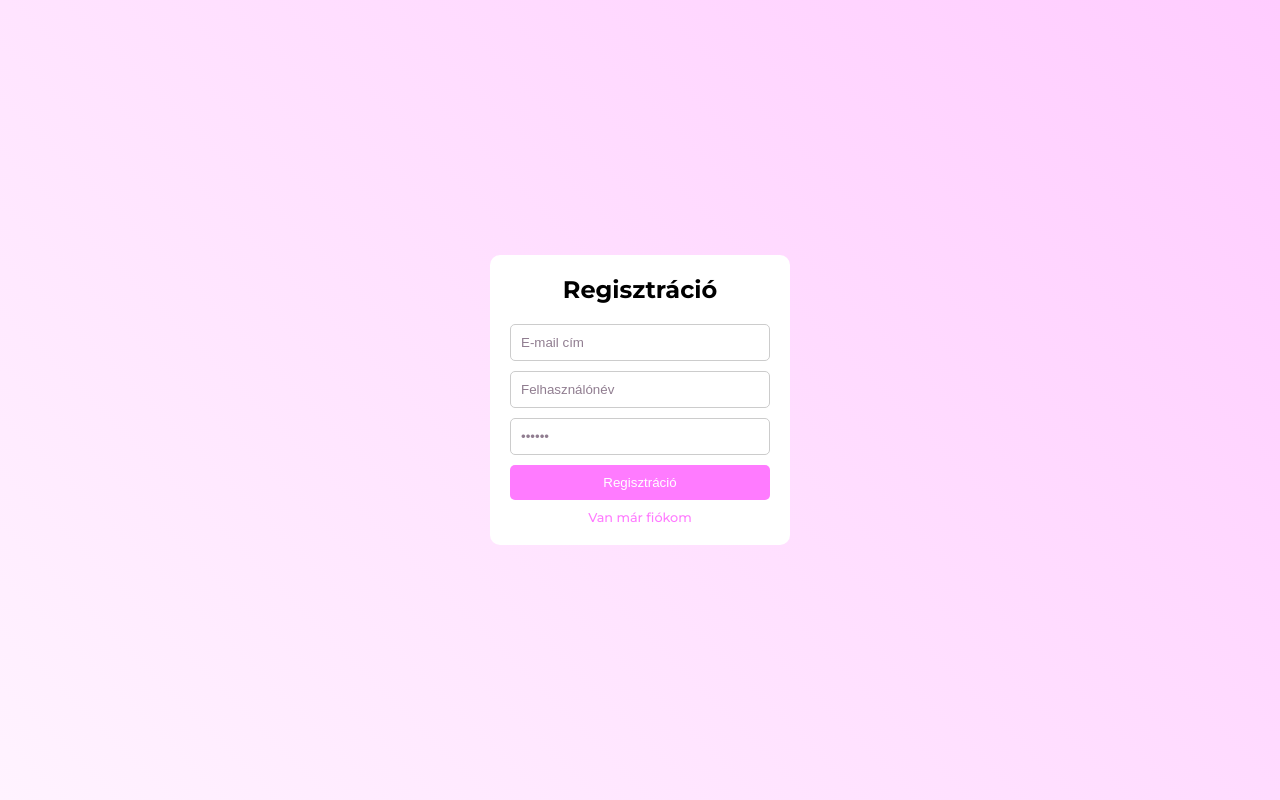
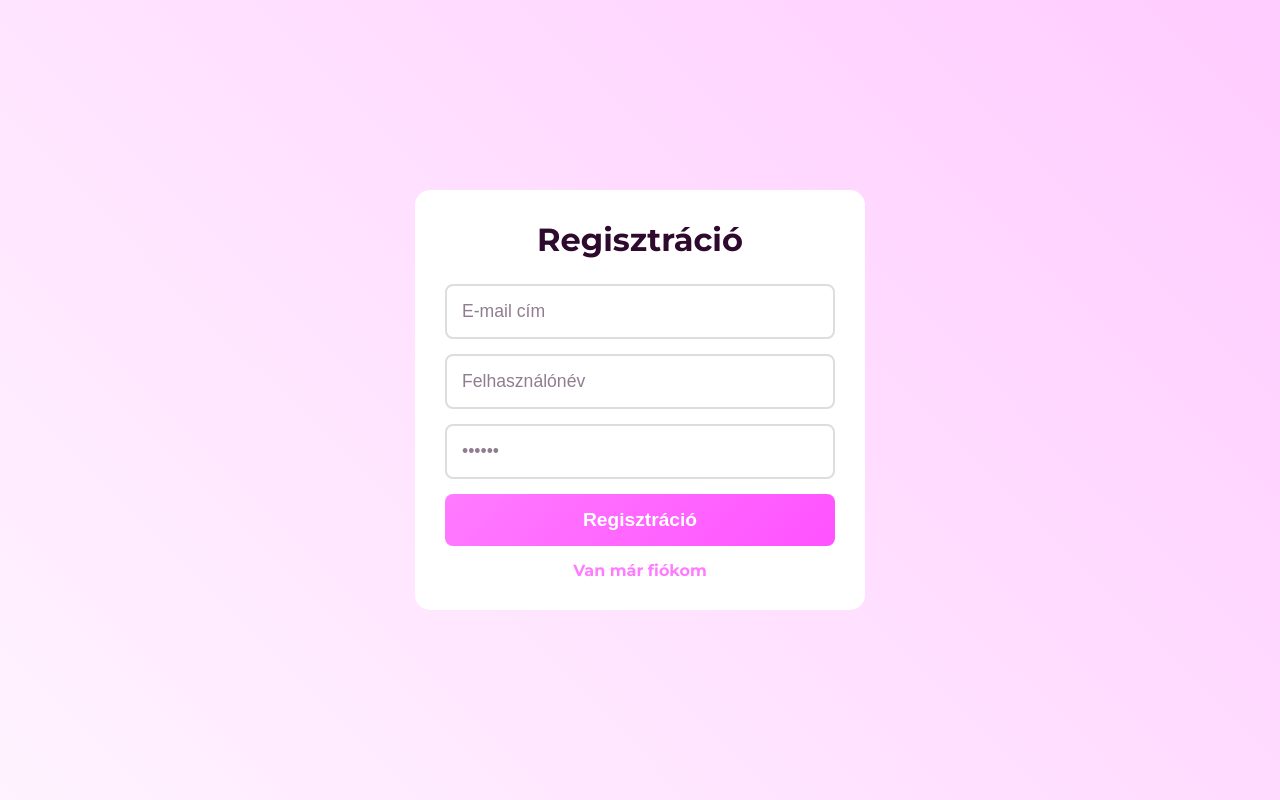
Before and after one commit to kriszsuli/szf1-php, a PHP site: page /register.php in a window 1280 px wide. Run offline with PHP 8.4, Linux system fonts and the light colour scheme.

Commit message:
spit on that thang

```diff
--- a/20250305-hf/database.php
+++ b/20250305-hf/database.php
@@ -6,6 +6,9 @@ $db_config = [
     'password' => '',
     'database' => '0305db'
 ];
+
+// alapfeltételek: legyen egy 0305db nevű adatbázis
+//                 ennyi igazából, table-t megcsinálja magától
 
 $conn = new mysqli($db_config['host'], $db_config['username'], $db_config['password'], $db_config['database']);
 
--- a/20250305-hf/login.php
+++ b/20250305-hf/login.php
@@ -39,7 +39,7 @@ if (isset($_GET['success']) && $_GET['success'] == 1) {
     <meta charset="UTF-8">
     <meta name="viewport" content="width=device-width, initial-scale=1.0">
     <title>Bejelentkezés</title>
-    <link rel="stylesheet" href="style.css">
+    <link rel="stylesheet" href="static/css/style.css">
 </head>
 <body>
     <form action="login.php" method="post">
--- a/20250305-hf/register.php
+++ b/20250305-hf/register.php
@@ -43,7 +43,7 @@ if ($_SERVER['REQUEST_METHOD'] === 'POST') {
     <meta charset="UTF-8">
     <meta name="viewport" content="width=device-width, initial-scale=1.0">
     <title>Regisztráció</title>
-    <link rel="stylesheet" href="style.css">
+    <link rel="stylesheet" href="static/css/style.css">
 </head>
 <body>
     <form action="register.php" method="post">
--- /dev/null
+++ b/20250305-hf/static/css/style.css
@@ -0,0 +1,164 @@
+@import url('https://fonts.googleapis.com/css2?family=Montserrat:wght@500;700&display=swap');
+
+* {
+    margin: 0;
+    padding: 0;
+    box-sizing: border-box;
+}
+
+body {
+    font-family: 'Montserrat', sans-serif;
+    display: flex;
+    justify-content: center;
+    align-items: center;
+    height: 100vh;
+    background: linear-gradient(45deg, #fff3ff 0%, #ffccff 100%);
+    padding: 20px;
+}
+
+form {
+    background: white;
+    padding: 30px;
+    border-radius: 15px;
+    width: 450px;
+    text-align: center;
+}
+
+h1 {
+    margin-bottom: 25px;
+    font-size: 2em;
+    color: #2e0b2e;
+}
+
+input[type="text"],
+input[type="email"],
+input[type="password"] {
+    width: 100%;
+    padding: 15px;
+    margin-bottom: 15px;
+    border: 2px solid #ddd;
+    border-radius: 8px;
+    font-size: 1.1em;
+    transition: border-color 0.1s ease-in-out, box-shadow 0.15s ease-in-out;
+}
+
+input[type="text"]:focus,
+input[type="email"]:focus,
+input[type="password"]:focus {
+    border-color: #ff7bff;
+    box-shadow: 0px 0px 8px rgba(255, 123, 255, 0.5);
+    outline: none;
+}
+
+::-webkit-input-placeholder {
+    color: #2e0b2e88;
+    font-size: 1em;
+}
+
+.response {
+    margin-bottom: 25px;
+    font-size: 1em;
+    font-weight: bold;
+}
+
+.error {
+    color: #f33;
+}
+
+.success {
+    color: #484;
+}
+
+a {
+    display: block;
+    margin-top: 15px;
+    text-decoration: none;
+    color: #ff7bff;
+    font-size: 1em;
+    font-weight: bold;
+    transition: color 0.2s ease-in-out;
+}
+
+a:hover:not([class="button"]) {
+    text-decoration: underline;
+    color: #ff52ff;
+}
+
+input[type="submit"],
+.button {
+    width: 100%;
+    padding: 15px;
+    background: linear-gradient(135deg, #ff7bff, #ff52ff);
+    color: white;
+    border: none;
+    border-radius: 8px;
+    cursor: pointer;
+    font-size: 1.2em;
+    font-weight: bold;
+    transition: all 0.15s ease-in-out;
+}
+
+input[type="submit"]:hover,
+.button:hover {
+    border-color: #ff7bff;
+    box-shadow: 0px 0px 15px rgba(255, 123, 255, 0.5);
+}
+
+.button {
+    width: fit-content;
+    padding: 15px 25px;
+}
+
+.container {
+    display: flex;
+    flex-direction: column;
+    justify-content: center;
+    align-items: center;
+    text-align: center;
+}
+
+.gallery {
+    display: flex;
+    flex-wrap: wrap;
+    justify-content: center;
+    align-items: center;
+    width: 100%;
+    max-width: 900px;
+}
+
+.info {
+    font-size: 1.2em;
+}
+
+.info > span {
+    font-weight: bold;
+    color: #ff7bff;
+}
+
+.gallery-pic {
+    width: 120px;
+    height: 180px;
+    margin: 15px;
+    border: 6px solid white;
+    border-radius: 20px;
+    overflow: hidden;
+    opacity: 0.75;
+    object-fit: cover;
+    transition: opacity 0.2s ease-in-out, transform 0.2s ease-in-out;
+}
+
+.gallery-pic:hover {
+    opacity: 1;
+    transform: scale(1.05);
+}
+
+footer {
+    margin-top: 25px;
+    text-align: center;
+    display: flex;
+    justify-content: center;
+    align-items: center;
+    flex-direction: column;
+    font-size: 0.8em;
+    opacity: 0.8;
+}
--- a/20250305-hf/style.css
+++ /dev/null
@@ -1,137 +0,0 @@
-@import url('https://fonts.googleapis.com/css2?family=Montserrat:wght@500;700&display=swap');
-
-*{
-    margin: 0;
-    padding: 0;
-    box-sizing: border-box;
-}
-
-body {
-    font-family: 'Montserrat', sans-serif;
-    display: flex;
-    justify-content: center;
-    align-items: center;
-    height: 100vh;
-    background-image: linear-gradient(
-        45deg,
-        #fff3ff 0%,
-        #ffccff 100%
-    );
-}
-
-form {
-    background: white;
-    padding: 20px;
-    border-radius: 10px;
-    width: 300px;
-    text-align: center;
-}
-
-h1 {
-    margin-bottom: 20px;
-    font-size: 1.5em;
-}
-
-input[type="text"],
-input[type="email"],
-input[type="password"] {
-    width: 100%;
-    padding: 10px;
-    margin-bottom: 10px;
-    border: 1px solid #ccc;
-    border-radius: 5px;
-}
-
-::-webkit-input-placeholder {
-    color: #2e0b2e88;
-}
-
-.response {
-    margin-bottom: 20px;
-    font-size: .8em;
-}
-
-.error {
-    color: #f33;
-}
-
-.success {
-    color: #484;
-}
-
-/* login/register gomb */
-input[type="submit"] {
-    width: 100%;
-    padding: 10px;
-    background: #ff7bff;
-    color: white;
-    border: none;
-    border-radius: 5px;
-    cursor: pointer;
-}
-
-/* logout gomb (<a> link) */
-.button{
-    width: fit-content;
-    padding: 10px 20px;
-    background: #ff7bff;
-    color: white;
-    border: none;
-    border-radius: 5px;
-    cursor: pointer;
-    font-size: .65em;
-}
-
-a {
-    display: block;
-    margin-top: 10px;
-    text-decoration: none;
-    color: #ff7bff;
-    font-size: .8em;
-}
-
-a:hover {
-    text-decoration: underline;
-}
-
-.container {
-    display: flex;
-    flex-direction: column;
-    justify-content: center;
-    align-items: center;
-    text-align: center;
-}
-
-.gallery {
-    display: flex;
-    flex-wrap: wrap;
-    justify-content: center;
-    align-items: center;
-    width: 100%;
-    max-width: 800px;
-}
-
-.info {
-    font-size: .75em;
-}
-
-.info > span {
-    font-weight: bold;
-    color: #ff7bff;
-}
-
-.gallery-pic {
-    width: 100px;
-    height: 100px;
-    margin: 10px;
-    border: 5px solid #fff;
-    border-radius: 15px;
-    overflow: hidden;
-    opacity: 0.7;
-    object-fit: cover;
-    transition: opacity 0.1s ease-in-out;
-}
-
-.gallery-pic:hover {
-    opacity: 1;
-}
```
Also changed, not shown: 20250305-hf/profile.php (+14 -8 lines), 20250305-hf/README.md (added), 20250305-hf/static/img/goober.png (added), 1 other file.
